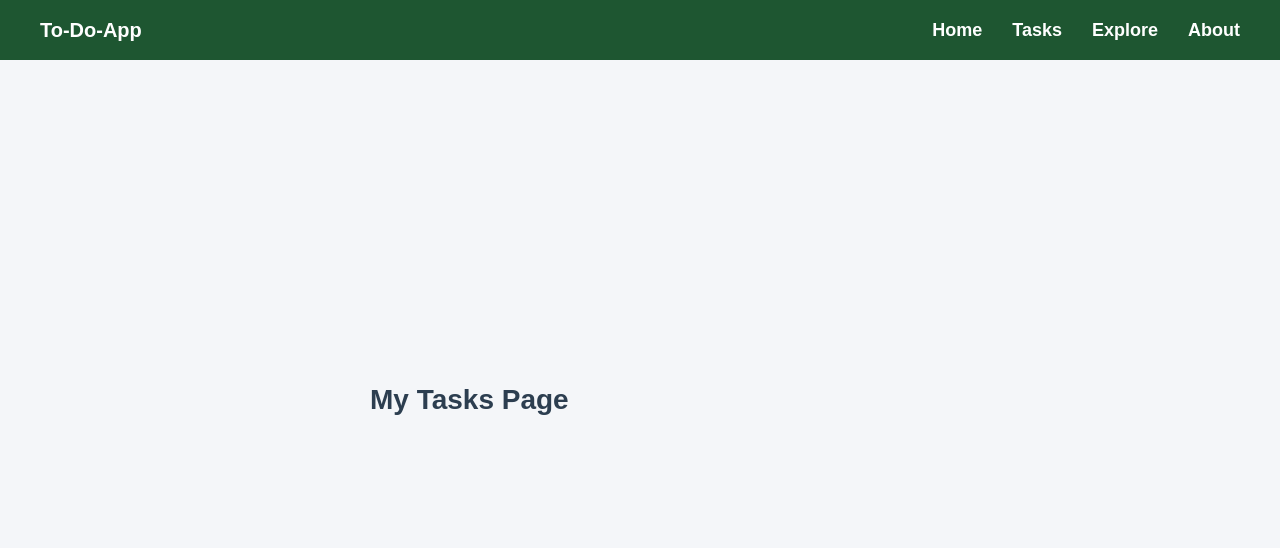
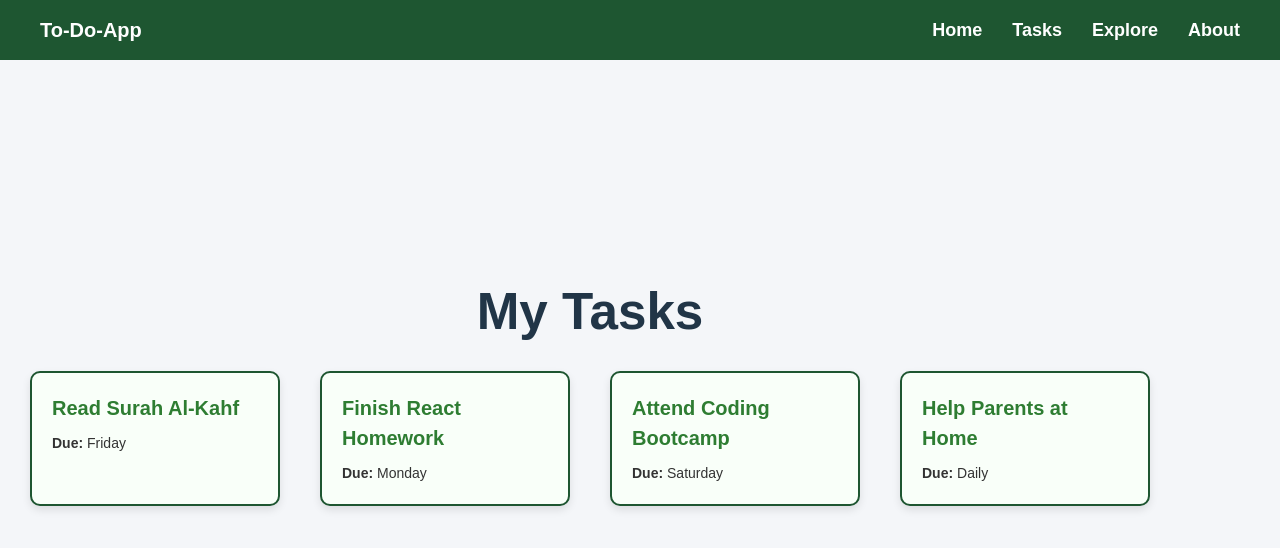
Before and after one commit to Hikmah04525/islamic-todo-app, a React (Vite) app: page /tasks in a window 1280 px wide. Shown: the top 548 px of the page. Built offline with nearby package versions, Linux system fonts and the light colour scheme.

Commit message:
week two task added

```diff
--- a/src/App.css
+++ b/src/App.css
@@ -62,3 +62,17 @@ body {
   font-size: 28px;
   color: #2c3e50;
 }
+
+/* TaskCard styles */
+.tasks-container {
+  text-align: center;
+  padding: 20px;
+}
+
+.task-list {
+  display: flex;
+  justify-content: center;
+  flex-wrap: wrap;
+  gap: 20px;
+  margin-top: 20px;
+}
--- /dev/null
+++ b/src/components/TaskCard.css
@@ -0,0 +1,28 @@
+.task-card {
+    border: 2px solid #1e5631;
+    border-radius: 10px;
+    padding: 20px;
+    margin: 10px;
+    background-color: #f9fff9;
+    box-shadow: 0px 4px 8px rgba(0,0,0,0.1);
+    text-align: left;
+    width: 250px;
+    transition: transform 0.2s ease;
+}
+
+.task-card:hover {
+    transform: scale(1.05);
+    background-color: #eaffea;
+}
+
+.task-card h2 {
+    margin: 0 0 10px;
+    font-size: 20px;
+    color: #2e7d32;
+}
+
+.task-card p {
+    margin: 0;
+    font-size: 14px;
+    color: #333;
+}
--- /dev/null
+++ b/src/components/TaskCard.jsx
@@ -0,0 +1,12 @@
+import "./TaskCard.css";
+
+function TaskCard({ title, dueDate }) {
+    return (
+    <div className="task-card">
+        <h2>{title}</h2>
+        <p><strong>Due:</strong> {dueDate}</p>
+    </div>
+    );
+}
+
+export default TaskCard;
--- a/src/pages/Tasks.jsx
+++ b/src/pages/Tasks.jsx
@@ -1,7 +1,21 @@
+import TaskCard from "../components/TaskCard";
+
 function Tasks() {
+    const tasks = [
+    { id: 1, title: "Read Surah Al-Kahf", dueDate: "Friday" },
+    { id: 2, title: "Finish React Homework", dueDate: "Monday" },
+    { id: 3, title: "Attend Coding Bootcamp", dueDate: "Saturday" },
+    { id: 4, title: "Help Parents at Home", dueDate: "Daily" },
+    ];
+
     return (
-    <div className="homepage">
-        <h1>My Tasks Page</h1>
+    <div className="tasks-container">
+        <h1>My Tasks</h1>
+        <div className="task-list">
+        {tasks.map((task) => (
+            <TaskCard key={task.id} title={task.title} dueDate={task.dueDate} />
+        ))}
+        </div>
     </div>
     );
 }
```
Also changed, not shown: 1 other file (tests, documents, lock files or other folders).
